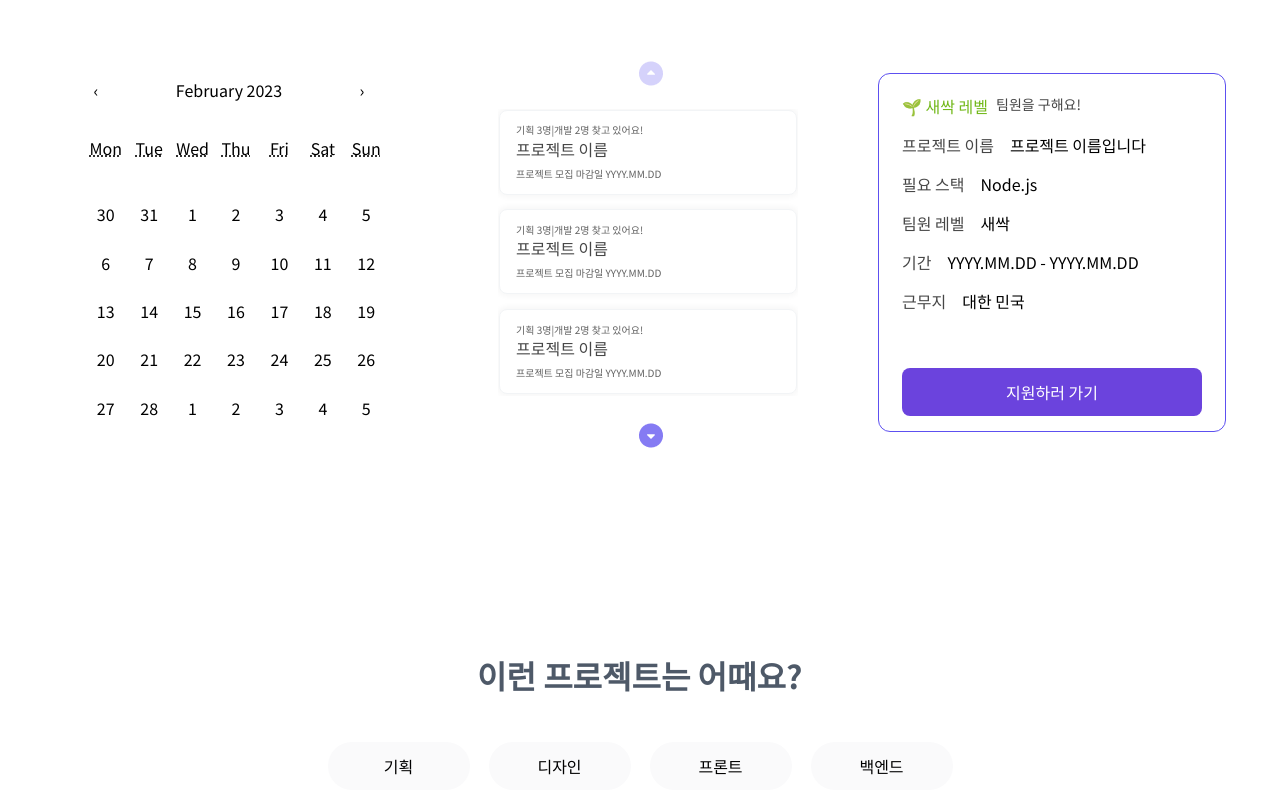
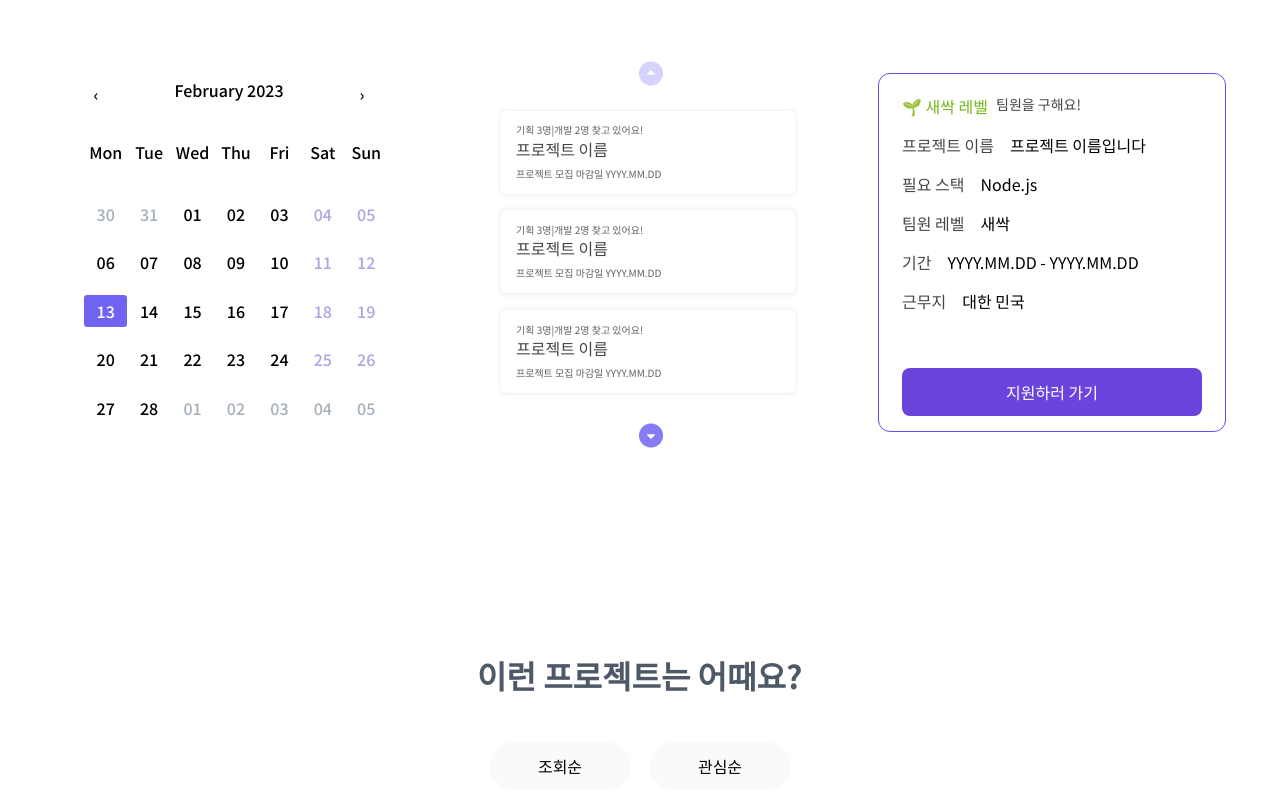
Before and after one commit to Team-Detto/Detto, a React (Create React App) app: page / in a window 1280 px wide. Shown: the part 740-1540 px from the top of the page. Built offline with nearby package versions, Linux system fonts and the light colour scheme; no server answers; the database is empty.

Commit message:
design : main UIUX 구현 완료

```diff
--- a/package.json
+++ b/package.json
@@ -24,6 +24,7 @@
     "@types/react-router-dom": "^5.3.3",
     "@types/react-slick": "^0.23.10",
     "firebase": "^9.17.1",
+    "moment": "^2.29.4",
     "prismjs": "^1.29.0",
     "react": "^18.2.0",
     "react-calendar": "^4.0.0",
--- a/src/components/main/Calendar/ProjectCalendar.tsx
+++ b/src/components/main/Calendar/ProjectCalendar.tsx
@@ -2,13 +2,36 @@ import { useState } from 'react';
 import Calendar from 'react-calendar';
 import styled from '@emotion/styled';
 import React from 'react';
+import { log } from 'console';
+// 달력에 숫자만 보이게 만들기 위한 moment 라이브러리
+import moment from 'moment';
 
 const ProjectCalendar = () => {
   const [value, onChange] = useState(new Date());
-
-  return <ProjectCalendarWrap onChange={onChange} value={value} />;
+  //  선택 한 날짜 => moment(value).format('YYYY년 MM월 DD일')
+  console.log(moment(value).format('YYYY.MM.DD'));
+  return (
+    <>
+      <ProjectCalendarWrap
+        onChange={onChange}
+        value={value}
+        // 달력에 숫자만 보이게 만들기 위한 moment 라이브러리
+        formatDay={(locale, date) => moment(date).format('DD')}
+      />
+    </>
+  );
 };
 const ProjectCalendarWrap = styled(Calendar)`
+  button {
+    width: 44px;
+    height: 32px;
+    font-family: 'Noto Sans KR';
+    font-style: normal;
+    font-weight: 500;
+    font-size: 16px;
+    line-height: 32px;
+  }
+
   .react-calendar {
     width: 364px;
     height: 416px;
@@ -33,14 +56,46 @@ const ProjectCalendarWrap = styled(Calendar)`
     text-align: center;
     margin: 30px;
     border: none;
+    font-family: 'Noto Sans KR';
+    font-style: normal;
+    font-weight: 500;
+    font-size: 16px;
+    line-height: 32px;
   }
   .react-calendar__month-view__days {
     text-align: center;
-    /* background: purple; */
     width: 304px;
     height: 242px;
     margin: 0 auto;
   }
+  .react-calendar__month-view__days__day--neighboringMonth {
+    color: #a5afb9 !important;
+    cursor: pointer;
+  }
+  abbr {
+    text-decoration: none;
+  }
+  [aria-label='일요일'] {
+    font-family: 'Noto Sans KR';
+    font-weight: 700;
+    font-size: 16px;
+    line-height: 32px;
+    color: #6b7684;
+  }
+  [aria-label='토요일'] {
+    font-family: 'Noto Sans KR';
+    font-weight: 700;
+    font-size: 16px;
+    line-height: 32px;
+    color: #6b7684;
+  }
+  .react-calendar__tile--active {
+    background: #6f64f2;
+    color: #fff !important;
+    border-radius: 3px;
+  }
+  .react-calendar__month-view__days__day--weekend {
+    color: #b3a2e3;
+  }
 `;
-
 export default ProjectCalendar;
--- a/src/components/main/recommendation/MainRecommendation.tsx
+++ b/src/components/main/recommendation/MainRecommendation.tsx
@@ -9,10 +9,8 @@ const MainRecommendation = () => {
           이런 프로젝트는 어때요?
         </MainRecommendationTitle>
         <MainRecommendationButtonContainer>
-          <MainRecommendationButton>기획</MainRecommendationButton>
-          <MainRecommendationButton>디자인</MainRecommendationButton>
-          <MainRecommendationButton>프론트</MainRecommendationButton>
-          <MainRecommendationButton>백엔드</MainRecommendationButton>
+          <MainRecommendationButton>조회순</MainRecommendationButton>
+          <MainRecommendationButton>관심순</MainRecommendationButton>
         </MainRecommendationButtonContainer>
         <MainRecommendationCardContainer>
           <ContantCard />
@@ -65,7 +63,7 @@ const MainRecommendationButtonContainer = styled.div`
   padding: 0px;
   gap: 19px;
 
-  width: 625px;
+  width: 301px;
   height: 48px;
 `;
 const MainRecommendationButton = styled.button`
```
Also changed, not shown: .pnp.cjs, 1 other file (tests, documents, lock files or other folders).
